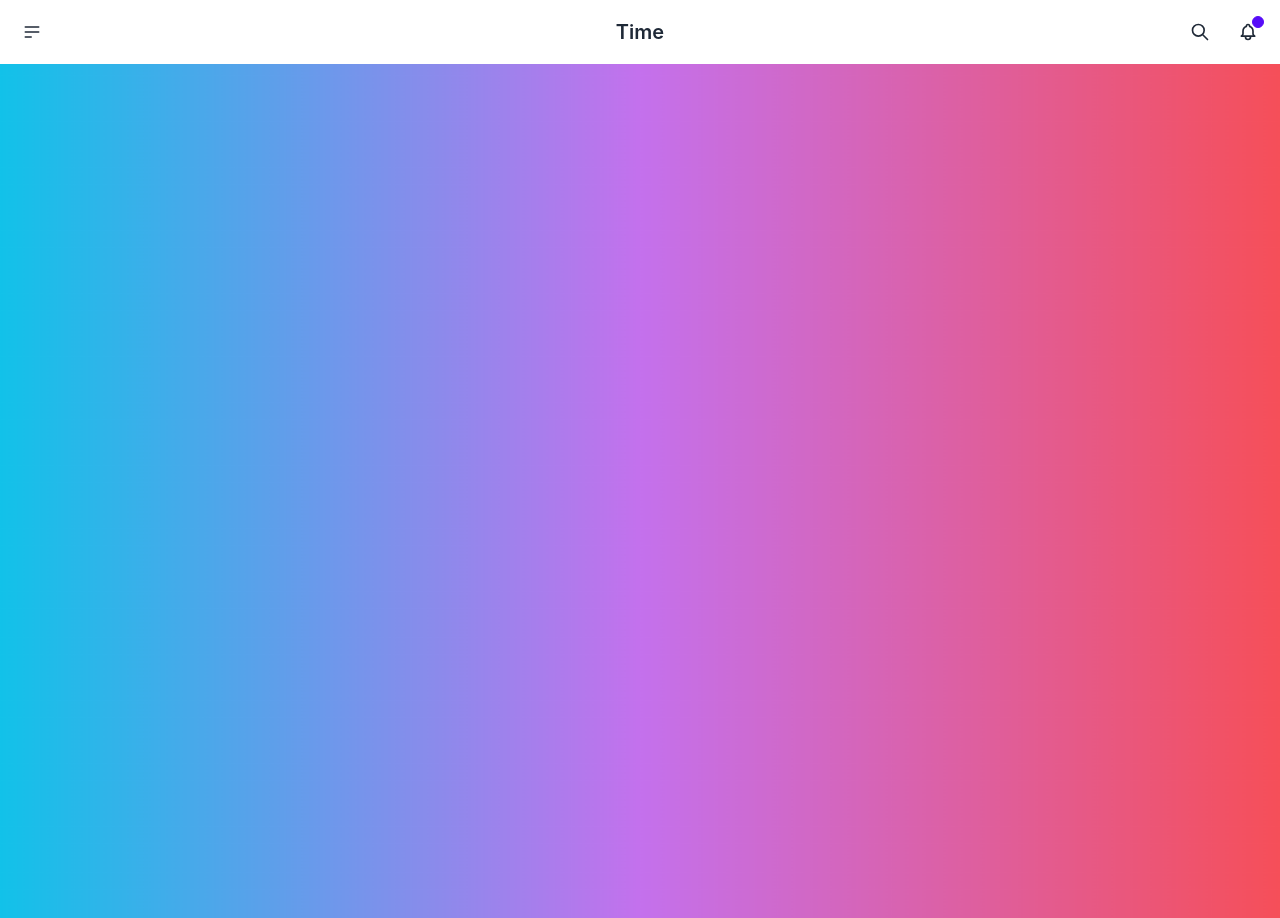
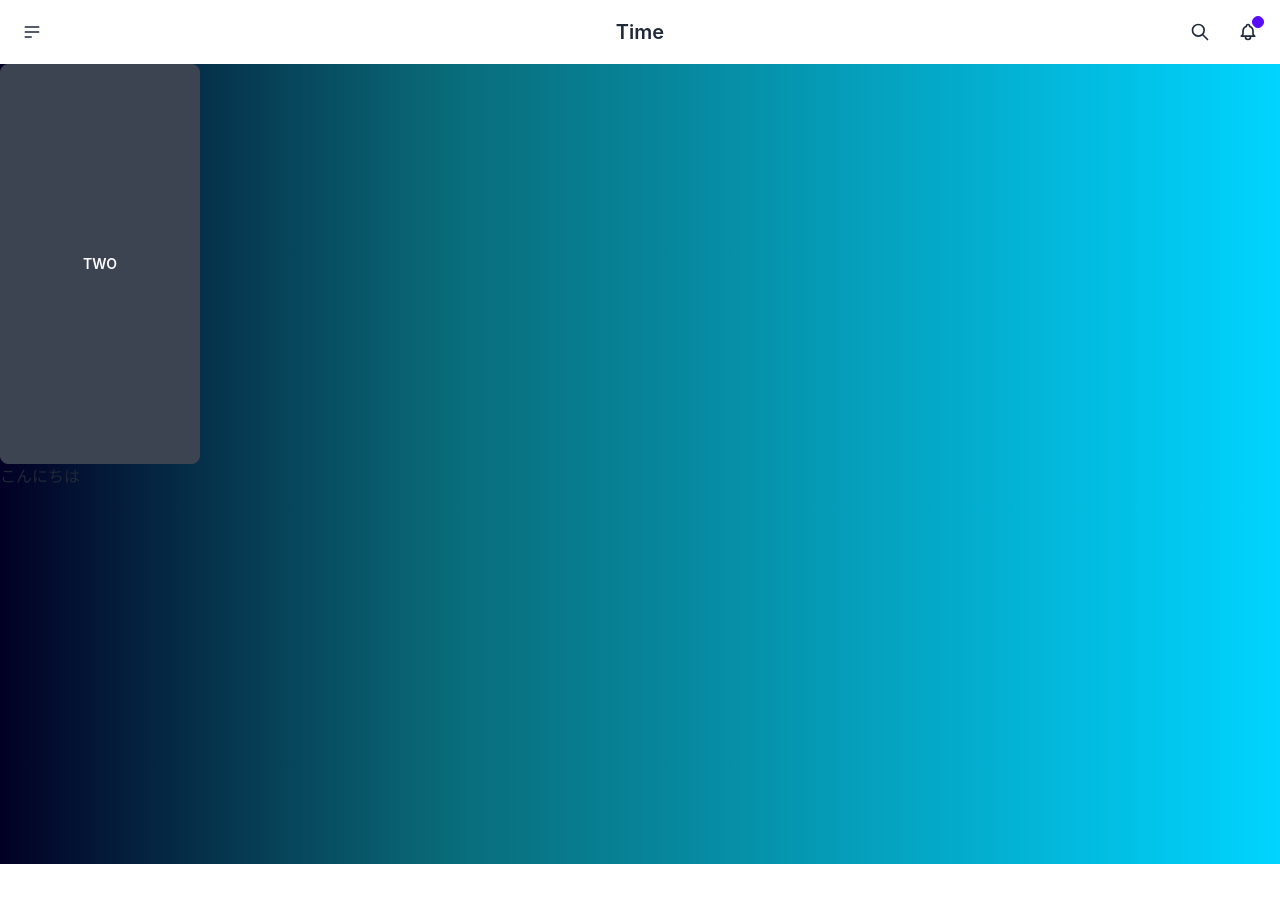
Before and after one commit to samus0n/test, a React (Create React App) app: page / in a window 1280 px wide. After the commit the page ends 864 px from the top, so only its background shows below. Built offline with nearby package versions, Linux system fonts and the light colour scheme.

Commit message:
[Add]背景追加

```diff
--- a/package.json
+++ b/package.json
@@ -11,6 +11,7 @@
     "particlesjs": "^2.2.3",
     "react": "^18.2.0",
     "react-dom": "^18.2.0",
+    "react-loading": "^2.0.3",
     "react-particles-js": "^3.6.0",
     "react-responsive": "^9.0.0",
     "react-router-dom": "^6.4.2",
--- a/src/Home.css
+++ b/src/Home.css
@@ -1,6 +1,12 @@
 * {
     margin:0;
     padding:0;
+}
+
+.back{
+    background: rgb(2,0,36);
+background: linear-gradient(90deg, rgba(2,0,36,1) 0%, rgba(9,107,121,1) 35%, rgba(0,212,255,1) 100%);
+height: 100vh;
 }
 
 img {
@@ -11,3 +17,16 @@ img {
     width: cover;
     height: cover;
 }
+.btn#a {
+  width: 200px;
+  height: 50vh;
+
+  }
+
+
+@media  screen and (max-width:480px){
+    p{
+        color: blue;
+    }
+
+}
--- a/src/Home.jsx
+++ b/src/Home.jsx
@@ -6,9 +6,20 @@ const backgroundPicture = new URL("./images/JShine.png",import.meta.url)
 const Home = () => {
   return (
     <section>
-      <div className = "background">
-         <img src = {backgroundPicture} />
-     </div>
+
+
+
+<>
+<div className='back'>
+<button class="btn rounded-none " id='a'>Two</button>
+
+<p>こんにちは</p>
+</div>
+</>
+
+
+
+
     </section>
   )
 }
--- a/src/Timetable.css
+++ b/src/Timetable.css
@@ -3,15 +3,12 @@
     padding:0;
 }
 
-img {
-    max-width: 100%;
-}
 
-.background {
-    position: absolute;
-    height: 100vh;
-    width: 100%;
-    display: center;
+
+.back1{
+    background-color: #F4D03F;
+background-image: linear-gradient(132deg, #F4D03F 0%, #16A085 100%);
+height: 100vh;
 }
 
 .text{
--- a/src/Timetable.jsx
+++ b/src/Timetable.jsx
@@ -9,7 +9,6 @@ const Timetable = () => {
   const [remainingTimeLabel, setRemainingTimeLabel] = useState("");
   const [a,setA]=useState("");
   const [b,setB] = useState("");
-  const backgroundPicture = new URL("./images/Mantle.jpg",import.meta.url);
 
 
 
@@ -37,8 +36,6 @@ const Timetable = () => {
         targetDateObj.setSeconds(0)
 
 
-        //ちんちんぺろぺろ
-        //まんまん
 
 
 
@@ -78,16 +75,13 @@ const Timetable = () => {
   }, [])
   return (
     <>
-    <section>
-      <div className = "background">
-       <img src = {backgroundPicture} />
-     </div>
-    </section>
+  <div className="back1">
      <div className = "text">
       {inService ? <p>次は{remainingTimeLabel}後に発車するっちぃ！</p> : <p>今日の運行は終わりだっちぃ！</p>}
       <br/>
       <p>今の時間{a}</p>
       <p>次発{b}</p>
+     </div>
      </div>
 
     </>
--- a/src/Timetable2.css
+++ b/src/Timetable2.css
@@ -3,8 +3,10 @@
     padding:0;
 }
 
-img {
-    max-width: 100%;
+.back2{
+    background-color: #FBDA61;
+background-image: linear-gradient(45deg, #FBDA61 0%, #FF5ACD 100%);
+height: 100vh;
 }
 
 .background {
--- a/src/Timetable2.jsx
+++ b/src/Timetable2.jsx
@@ -74,17 +74,15 @@ const Timetable = () => {
   }, [])
   return (
     <>
-     <section>
-      <div className = "background">
-         <img src = {backgroundPicture} />
-     </div>
-    </section>
+   <div className="back2">
      <div className = "text">
       {inService ? <p>次は{remainingTimeLabel}後に発車するっちぃ！</p> : <p>今日の運行は終わりだっちぃ！</p>}
       <br/>
       <p>今の時間{a}</p>
       <p>次発{b}</p>
      </div>
+     </div>
+
     </>
   )
 }
--- a/src/Timetable3.css
+++ b/src/Timetable3.css
@@ -3,15 +3,13 @@
     padding:0;
 }
 
-img {
-    max-width: 100%;
+.back3{
+    background: rgb(238,174,202);
+    background: radial-gradient(circle, rgba(238,174,202,1) 0%, rgba(148,187,233,1) 100%);
+height: 100vh;
 }
 
-.background {
-    position: absolute;
-    width: cover;
-    height: cover;
-}
+
 
 .text{
     position: absolute;
--- a/src/Timetable3.jsx
+++ b/src/Timetable3.jsx
@@ -74,17 +74,19 @@ const Timetable = () => {
   }, [])
   return (
     <>
-     <section>
-      <div className = "background">
-         <img src = {backgroundPicture} />
-     </div>
-    </section>
+
+   <div className="back3">
+
+
      <div className = "text">
       {inService ? <p>次は{remainingTimeLabel}後に発車するっちぃ！</p> : <p>今日の運行は終わりだっちぃ！</p>}
       <br/>
       <p>今の時間{a}</p>
       <p>次発{b}</p>
      </div>
+     </div>
+
+
     </>
   )
 }
--- /dev/null
+++ b/src/components/Footer.js
@@ -0,0 +1,9 @@
+import React from 'react'
+
+const Footer = () => {
+  return (
+    <div>Footer</div>
+  )
+}
+
+export default Footer
--- a/tailwind.config.js
+++ b/tailwind.config.js
@@ -5,4 +5,16 @@ module.exports = {
     extend: {},
   },
   plugins: [require("daisyui")],
+
+
+  daisyui: {
+    styled: true,
+    themes: true,
+    base: true,
+    utils: true,
+    logs: true,
+    rtl: false,
+    prefix: "",
+    darkTheme: "dark",
+  },
 }
```
Also changed, not shown: 2 other files (tests, documents, lock files or other folders).
